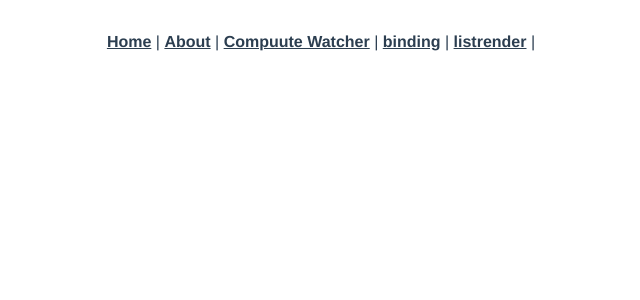
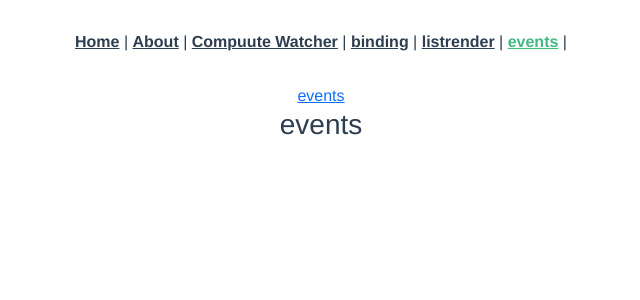
Before and after one commit to g00chy/vue-tutrial, a Vue app: page /events in a window 1280 px wide. Shown: the top 300 px of the page, without its empty margins (319-959 px from the left). Built offline with nearby package versions, Linux system fonts and the light colour scheme.

Commit message:
create event page

```diff
--- a/src/App.vue
+++ b/src/App.vue
@@ -6,6 +6,7 @@
       <router-link to="/compute_watcher">Compuute Watcher</router-link> |
       <router-link to="/binding">binding</router-link> |
       <router-link to="/listrender">listrender</router-link> |
+      <router-link to="/events">events</router-link> |
     </div>
     <router-view />
   </div>
--- /dev/null
+++ b/src/components/events/event1.vue
@@ -0,0 +1,10 @@
+<template>
+  <div>
+    <h3>events</h3>
+  </div>
+</template>
+
+<script lang="ts">
+import Vue from "vue";
+export default Vue.extend({});
+</script>
--- a/src/router/index.ts
+++ b/src/router/index.ts
@@ -39,6 +39,12 @@ const routes: Array<RouteConfig> = [
     component: () =>
       import(/* webpackChunkName: "binding" */ "../views/3ListRender.vue"),
   },
+  {
+    path: "/events",
+    name: "Events",
+    component: () =>
+      import(/* webpackChunkName: "binding" */ "../views/4Event.vue"),
+  },
 ];
 
 const router = new VueRouter({
--- /dev/null
+++ b/src/views/4Event.vue
@@ -0,0 +1,16 @@
+<template>
+  <div>
+    <a href="https://jp.vuejs.org/v2/guide/events.html" target="_blank"
+      >events</a
+    ><br />
+    <event-1></event-1>
+  </div>
+</template>
+
+<script lang="ts">
+import Vue from "vue";
+import event1 from "@/components/events/event1.vue";
+export default Vue.extend({
+  components: {event1},
+});
+</script>
```
